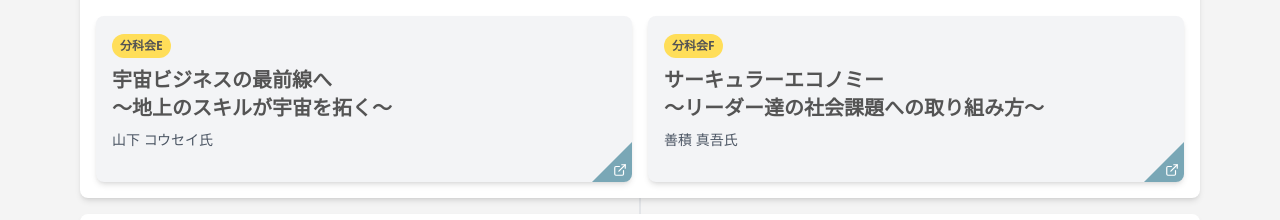
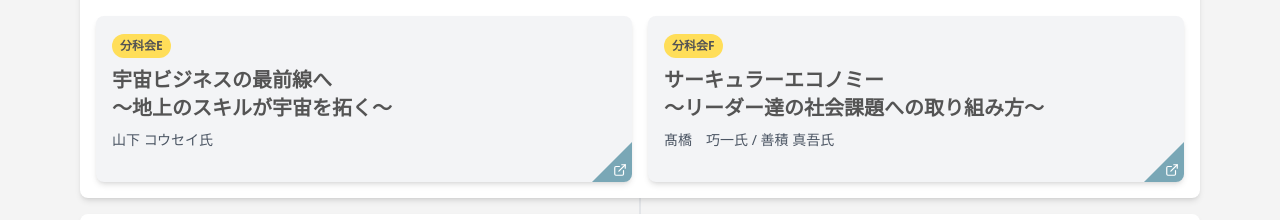
Before and after one commit to ryota-k1002/kamome2024, a Next.js app: page / in a window 1280 px wide. Shown: the part 2966-3186 px from the top of the page. Built offline with nearby package versions, Linux system fonts and the light colour scheme.

Commit message:
update page.tsx | update speaker of session-f

```diff
--- a/app/page.tsx
+++ b/app/page.tsx
@@ -325,6 +325,7 @@ const schedule = [
         title: 'サーキュラーエコノミー\n～リーダー達の社会課題への取り組み方～',
         description: 'サーキュラーエコノミーで業界をリードする代表者が、食品廃棄物を利用したリサイクル事業や、容器リユースシェアリングサービス「Megloo」について話します。起業から運営までの実務経験を基に、起業のノウハウや業界の未来について伺います。社会課題に関心を持つ方にとって、次の一歩を踏み出すためのヒントに満ちた１時間です。',
         speakers: [
+          { name: '髙橋　巧一氏', organization: '株式会社日本フードエコロジーセンター', position: '代表取締役', info: ''},
           { name: '善積 真吾氏', organization: '株式会社カマン', position: '代表取締役', info: '' }
         ]
       }
```
